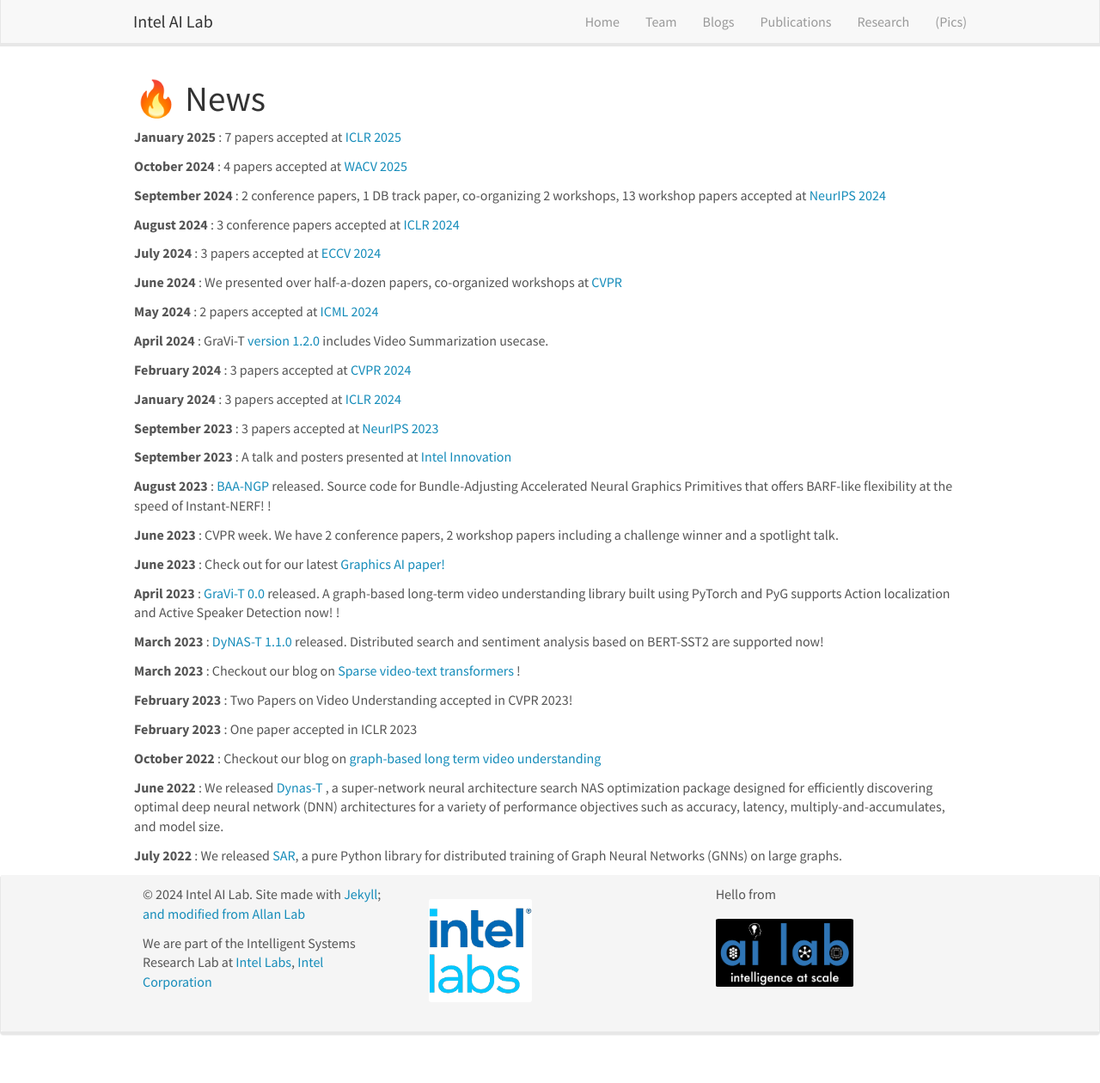
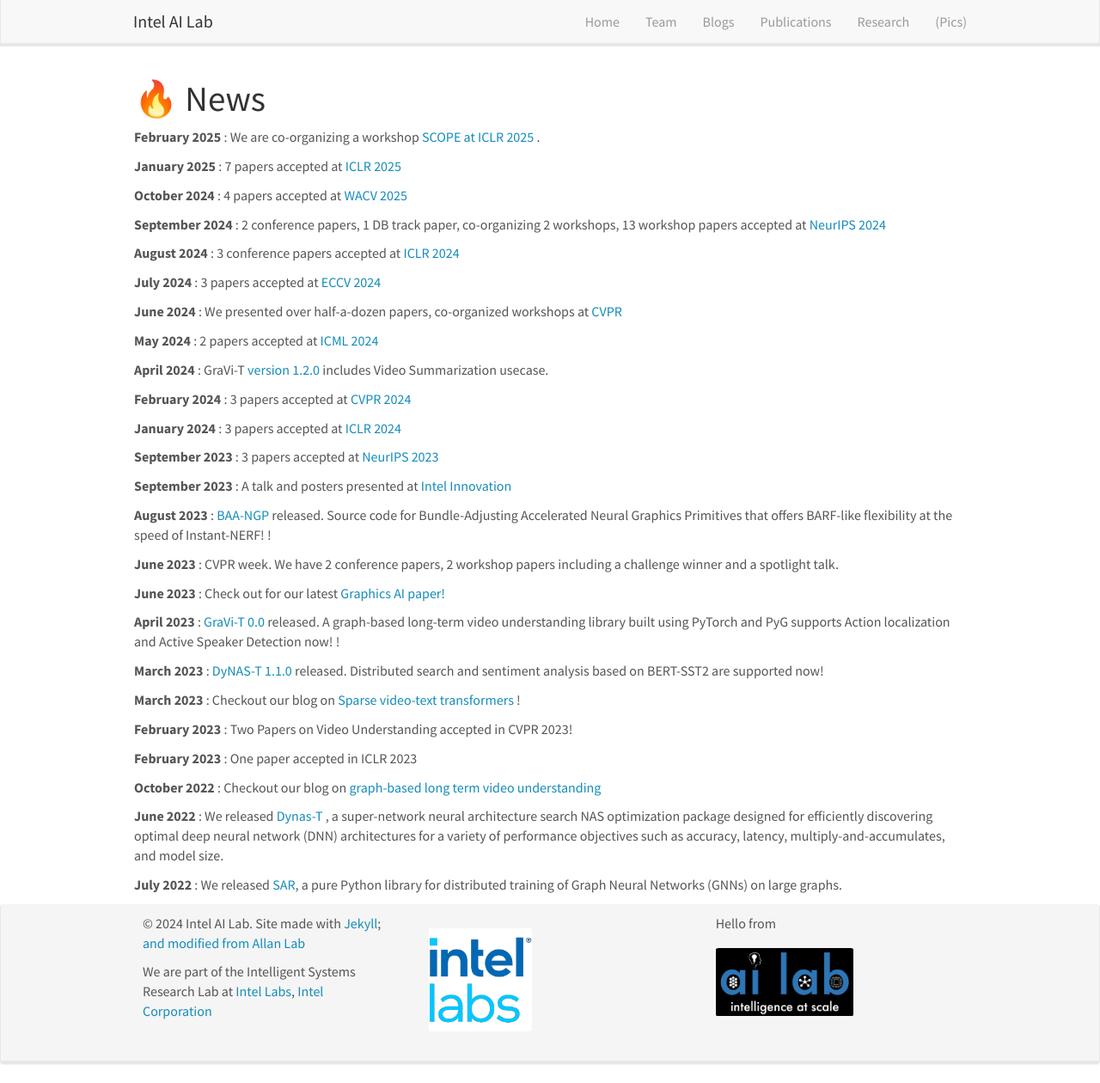
Before and after one commit to intelailabpage/intelailabpage.github.io, a Jekyll site: the page built from _pages/allnews.md, in a window 1280 px wide and 1260 px high. Shown: the whole window at 86% size. Built offline with Jekyll 4.4.1, drawn with Linux system fonts in a browser that asks for light colours; nearby versions of some CDN libraries.

Commit message:
Update news.yml

```diff
--- a/_data/news.yml
+++ b/_data/news.yml
@@ -1,3 +1,6 @@
+- date: February 2025
+  headline: We are co-organizing a workshop <a href="https://scope-workshop.github.io/"> SCOPE at ICLR 2025 </a>.
+
 - date: January 2025
   headline: 7 papers accepted at <a href="https://iclr.cc/"> ICLR 2025 </a>
 
```
